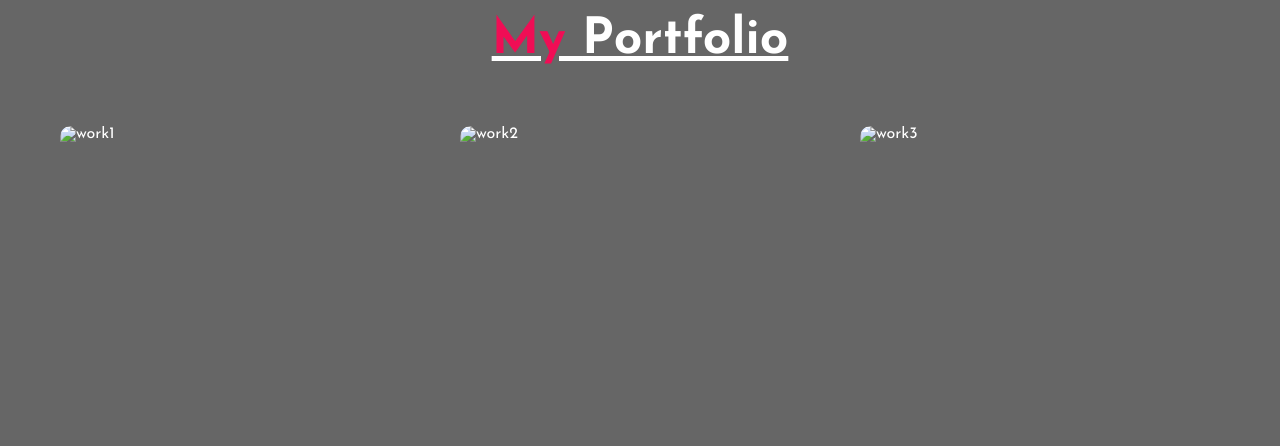
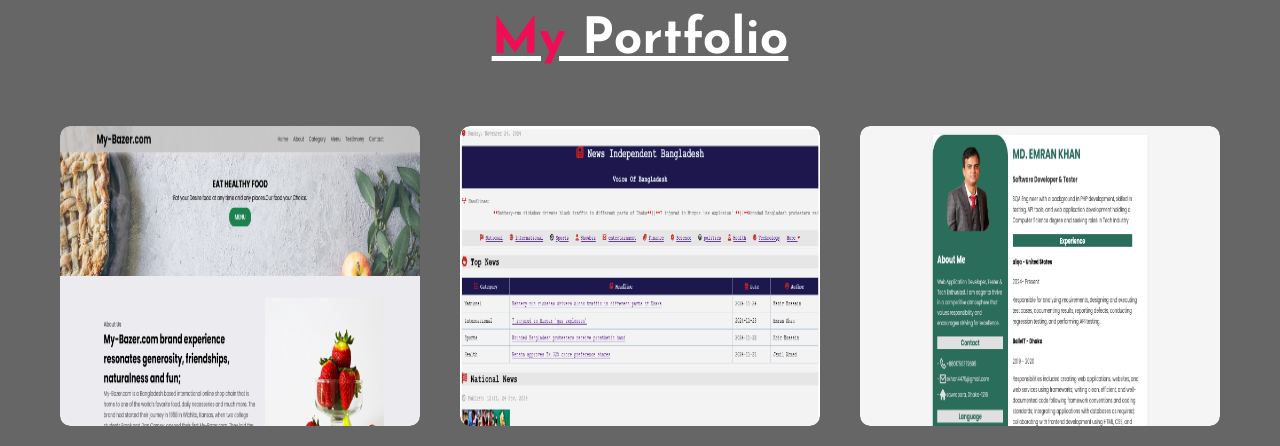
Before and after one commit to Emran71/Myportfolio, a plain HTML site: page index.html in a window 1280 px wide. Shown: the part 1220-1666 px from the top of the page. Drawn offline with nearby package versions, Linux system fonts and the light colour scheme; the site is published under a folder, as on GitHub Pages, so addresses that start at the root find nothing.

Commit message:
image link updated

```diff
--- a/index.html
+++ b/index.html
@@ -144,7 +144,7 @@
         <div class="portfolio-container container">
             <div class="work-list">
                 <div class="work">
-                    <img src="/images/work1.png" alt="work1">
+                    <img src="images/work1.png" alt="work1">
                     <div class="layer">
                         <h3>My-bazerbd.com</h3>
                         <p>Building an e-commerce website involves designing a user-friendly interface with responsive layouts for browsing products.</p>
@@ -152,7 +152,7 @@
                     </div>
                 </div>
                 <div class="work">
-                    <img src="/images/work2.png" alt="work2">
+                    <img src="images/work2.png" alt="work2">
                     <div class="layer">
                         <h3>Newspaper Website</h3>
                         <p>Building a newspaper website involves creating a responsive design with user-friendly navigation for reading articles.</p>
@@ -160,7 +160,7 @@
                     </div>
                 </div>
                 <div class="work">
-                    <img src="/images/work3.png" alt="work3">
+                    <img src="images/work3.png" alt="work3">
                     <div class="layer">
                         <h3>Resume Builder</h3>
                         <p>Developed a responsive e-resume website with a professional design showcasing personal skills, experience, and projects. Integrated backend functionality for dynamic content updates and user interaction</p>
```
